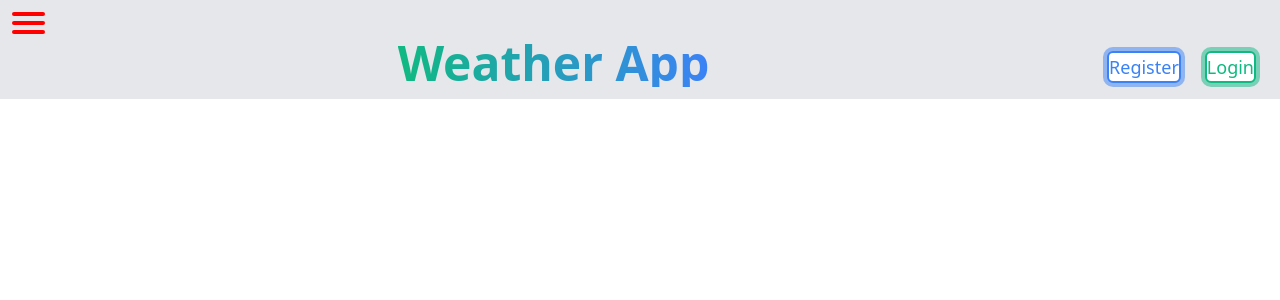
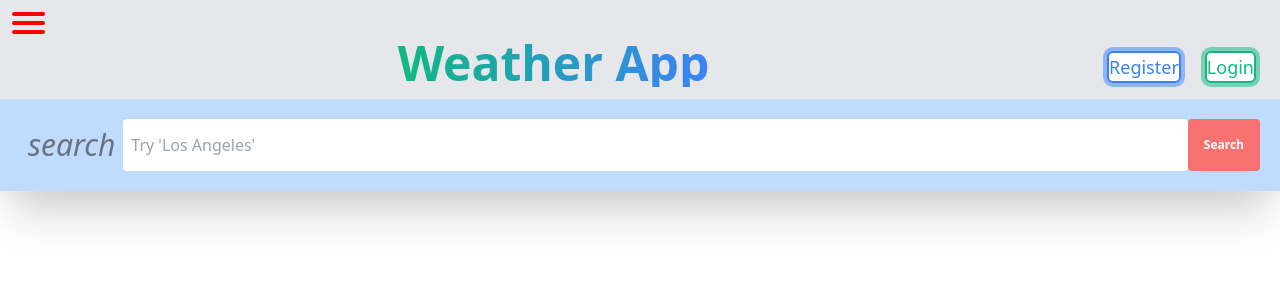
Before and after one commit to SanidhyaTaparia/WeatherAppFrontend, a React (Create React App) app: page /cityWeather in a window 1280 px wide. Shown: the top 300 px of the page. Built offline with nearby package versions, Linux system fonts and the light colour scheme; no server answers.

Commit message:
search city page

```diff
--- a/src/App.js
+++ b/src/App.js
@@ -8,6 +8,7 @@ import {
 } from 'react-router-dom';
 import CurrentWeather from './components/CurrentWeather/CurrentWeather';
 import Forecast from './components/Forecast/Forecast';
+import CityWeather from './components/CityWeather/CityWeather';
 import AirQuality from './components/AirQuality/AirQuality';
 import WeatherStation from './components/WeatherStation/WeatherStation';
 import axios from "axios";
@@ -15,7 +16,8 @@ import axios from "axios";
 
 function App() {
   const [weather,setWeather]=useState([])
-  const [forecast,setForecast]=useState([])
+  const [forecast, setForecast] = useState([])
+  const [cityWeather, setCityWeather] = useState([])
   const [airquality,setAirquality]=useState([])
   const [station,setStation]=useState([])
 
@@ -173,6 +175,7 @@ function App() {
             <Switch>
               <Route exact path='/currentWeather' component={() => (<CurrentWeather weather={weather} />)}></Route>
               <Route exact path='/forecast' component={() => (<Forecast forecast={forecast} />)}></Route>
+              <Route exact path='/cityWeather' component={() => (<CityWeather cityWeather={cityWeather} />)}></Route>
               <Route exact path='/weatherStation' component={() => (<WeatherStation station={station} />)}></Route>
               <Route exact path='/airQuality' component={() => (<AirQuality airquality={airquality} />)}></Route>
             </Switch>
--- /dev/null
+++ b/src/components/CityWeather/CityWeather.js
@@ -0,0 +1,20 @@
+import React from 'react'
+import "./CityWeather.css"
+
+const CityWeather = () => {
+    return (
+        <div>
+            <div class="bg-blue-200 shadow-2xl p-5 flex">
+                <span class="w-auto flex justify-end items-center text-gray-500 p-2">
+                    <i class="material-icons text-3xl">search</i>
+                </span>
+                <input class="w-full rounded p-2" type="text" placeholder="Try 'Los Angeles'" />
+                <button class="bg-red-400 hover:bg-red-300 rounded text-white p-2 pl-4 pr-4">
+                    <p class="font-semibold text-xs">Search</p>
+                </button>
+            </div>
+        </div>
+    )
+}
+
+export default CityWeather
```
Also changed, not shown: src/components/CityWeather/CityWeather.css (added).
